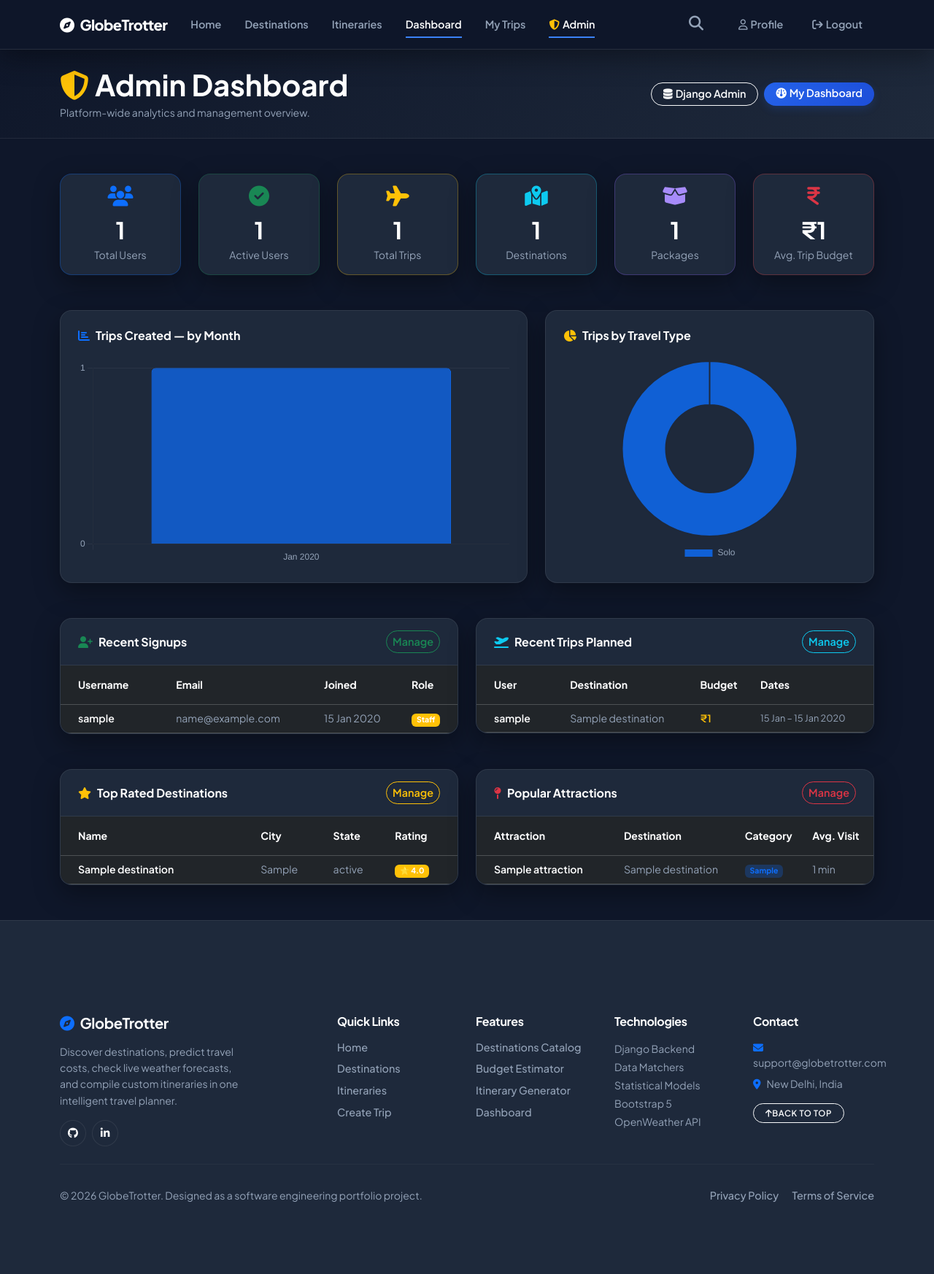
After one commit to dharmik7080/TravelWise, a Django app: page /dashboard/admin/ in a window 1280 px wide. The commit adds this page. Shown: the whole page at 73% size. Run offline with Django 5.2, Linux system fonts and the light colour scheme; a user stored in the database is signed in; tables that the repository leaves empty hold one stand-in row (values such as "Sample post"); some libraries are stand-ins or nearby versions.

Commit message:
feat: add custom staff-only Admin & Analytics Dashboard at /dashboard/admin/

```diff
--- /dev/null
+++ b/TravelPlanner/dashboard/templates/dashboard/admin_dashboard.html
@@ -0,0 +1,284 @@
+{% extends "base.html" %}
+{% load humanize %}
+
+{% block title %}Admin Dashboard | GlobeTrotter{% endblock %}
+
+{% block content %}
+<!-- Page Header -->
+<section class="py-4 border-bottom" style="background: linear-gradient(135deg, #0f172a 0%, #1e293b 100%);">
+    <div class="container">
+        <div class="d-flex align-items-center justify-content-between flex-wrap gap-3">
+            <div>
+                <h1 class="fw-bold text-white mb-1">
+                    <i class="fa-solid fa-shield-halved text-warning me-2"></i>Admin Dashboard
+                </h1>
+                <p class="text-secondary mb-0 small">Platform-wide analytics and management overview.</p>
+            </div>
+            <div class="d-flex gap-2 flex-wrap">
+                <a href="/admin/" class="btn btn-outline-light btn-sm px-3">
+                    <i class="fa-solid fa-database me-1"></i>Django Admin
+                </a>
+                <a href="{% url 'dashboard:index' %}" class="btn btn-primary btn-sm px-3">
+                    <i class="fa-solid fa-gauge me-1"></i>My Dashboard
+                </a>
+            </div>
+        </div>
+    </div>
+</section>
+
+<div class="container py-5">
+
+    <!-- STAT CARDS -->
+    <div class="row g-4 mb-5">
+        <div class="col-6 col-lg-2">
+            <div class="card border-0 rounded-4 h-100 text-center p-3" style="background:rgba(13,110,253,0.12); border: 1px solid rgba(13,110,253,0.3) !important;">
+                <i class="fa-solid fa-users fs-3 text-primary mb-2"></i>
+                <div class="fs-2 fw-bold text-white">{{ total_users }}</div>
+                <div class="text-secondary small">Total Users</div>
+            </div>
+        </div>
+        <div class="col-6 col-lg-2">
+            <div class="card border-0 rounded-4 h-100 text-center p-3" style="background:rgba(25,135,84,0.12); border: 1px solid rgba(25,135,84,0.3) !important;">
+                <i class="fa-solid fa-circle-check fs-3 text-success mb-2"></i>
+                <div class="fs-2 fw-bold text-white">{{ active_users }}</div>
+                <div class="text-secondary small">Active Users</div>
+            </div>
+        </div>
+        <div class="col-6 col-lg-2">
+            <div class="card border-0 rounded-4 h-100 text-center p-3" style="background:rgba(255,193,7,0.12); border: 1px solid rgba(255,193,7,0.3) !important;">
+                <i class="fa-solid fa-plane fs-3 text-warning mb-2"></i>
+                <div class="fs-2 fw-bold text-white">{{ total_trips }}</div>
+                <div class="text-secondary small">Total Trips</div>
+            </div>
+        </div>
+        <div class="col-6 col-lg-2">
+            <div class="card border-0 rounded-4 h-100 text-center p-3" style="background:rgba(13,202,240,0.12); border: 1px solid rgba(13,202,240,0.3) !important;">
+                <i class="fa-solid fa-map-location-dot fs-3 text-info mb-2"></i>
+                <div class="fs-2 fw-bold text-white">{{ total_destinations }}</div>
+                <div class="text-secondary small">Destinations</div>
+            </div>
+        </div>
+        <div class="col-6 col-lg-2">
+            <div class="card border-0 rounded-4 h-100 text-center p-3" style="background:rgba(139,92,246,0.12); border: 1px solid rgba(139,92,246,0.3) !important;">
+                <i class="fa-solid fa-box-open fs-3 mb-2" style="color:#a78bfa;"></i>
+                <div class="fs-2 fw-bold text-white">{{ total_packages }}</div>
+                <div class="text-secondary small">Packages</div>
+            </div>
+        </div>
+        <div class="col-6 col-lg-2">
+            <div class="card border-0 rounded-4 h-100 text-center p-3" style="background:rgba(239,68,68,0.12); border: 1px solid rgba(239,68,68,0.3) !important;">
+                <i class="fa-solid fa-indian-rupee-sign fs-3 text-danger mb-2"></i>
+                <div class="fs-2 fw-bold text-white">&#8377;{{ avg_budget|floatformat:0|intcomma }}</div>
+                <div class="text-secondary small">Avg. Trip Budget</div>
+            </div>
+        </div>
+    </div>
+
+    <!-- CHARTS -->
+    <div class="row g-4 mb-5">
+        <div class="col-lg-7">
+            <div class="card border-0 rounded-4 p-4 h-100" style="background:#1e293b;">
+                <h6 class="fw-bold text-white mb-4">
+                    <i class="fa-solid fa-chart-bar text-primary me-2"></i>Trips Created — by Month
+                </h6>
+                <canvas id="tripsMonthChart" style="max-height:280px;"></canvas>
+            </div>
+        </div>
+        <div class="col-lg-5">
+            <div class="card border-0 rounded-4 p-4 h-100" style="background:#1e293b;">
+                <h6 class="fw-bold text-white mb-4">
+                    <i class="fa-solid fa-chart-pie text-warning me-2"></i>Trips by Travel Type
+                </h6>
+                <canvas id="travelTypeChart" style="max-height:280px;"></canvas>
+            </div>
+        </div>
+    </div>
+
+    <!-- RECENT USERS & TRIPS -->
+    <div class="row g-4 mb-5">
+        <!-- Recent Signups -->
+        <div class="col-lg-6">
+            <div class="card border-0 rounded-4 overflow-hidden" style="background:#1e293b;">
+                <div class="px-4 py-3 border-bottom border-secondary border-opacity-25 d-flex align-items-center justify-content-between">
+                    <h6 class="fw-bold text-white mb-0"><i class="fa-solid fa-user-plus text-success me-2"></i>Recent Signups</h6>
+                    <a href="/admin/auth/user/" class="btn btn-outline-success btn-sm">Manage</a>
+                </div>
+                <div class="table-responsive">
+                    <table class="table table-dark table-hover mb-0 align-middle" style="font-size:.88rem;">
+                        <thead><tr class="text-secondary">
+                            <th class="px-4 py-3">Username</th>
+                            <th class="py-3">Email</th>
+                            <th class="py-3">Joined</th>
+                            <th class="py-3">Role</th>
+                        </tr></thead>
+                        <tbody>
+                            {% for u in recent_users %}
+                            <tr>
+                                <td class="px-4 fw-semibold text-white">{{ u.username }}</td>
+                                <td class="text-secondary">{{ u.email|default:"—" }}</td>
+                                <td class="text-secondary">{{ u.date_joined|date:"d M Y" }}</td>
+                                <td>{% if u.is_staff %}<span class="badge bg-warning text-dark">Staff</span>{% else %}<span class="badge bg-secondary">User</span>{% endif %}</td>
+                            </tr>
+                            {% empty %}
+                            <tr><td colspan="4" class="text-secondary text-center py-4">No users found.</td></tr>
+                            {% endfor %}
+                        </tbody>
+                    </table>
+                </div>
+            </div>
+        </div>
+
+        <!-- Recent Trips -->
+        <div class="col-lg-6">
+            <div class="card border-0 rounded-4 overflow-hidden" style="background:#1e293b;">
+                <div class="px-4 py-3 border-bottom border-secondary border-opacity-25 d-flex align-items-center justify-content-between">
+                    <h6 class="fw-bold text-white mb-0"><i class="fa-solid fa-plane-departure text-info me-2"></i>Recent Trips Planned</h6>
+                    <a href="/admin/trips/trip/" class="btn btn-outline-info btn-sm">Manage</a>
+                </div>
+                <div class="table-responsive">
+                    <table class="table table-dark table-hover mb-0 align-middle" style="font-size:.88rem;">
+                        <thead><tr class="text-secondary">
+                            <th class="px-4 py-3">User</th>
+                            <th class="py-3">Destination</th>
+                            <th class="py-3">Budget</th>
+                            <th class="py-3">Dates</th>
+                        </tr></thead>
+                        <tbody>
+                            {% for trip in recent_trips %}
+                            <tr>
+                                <td class="px-4 fw-semibold text-white">{{ trip.user.username }}</td>
+                                <td class="text-secondary">{{ trip.destination.destination_name }}</td>
+                                <td class="text-warning fw-semibold">&#8377;{{ trip.budget|floatformat:0|intcomma }}</td>
+                                <td class="text-secondary" style="font-size:.8rem;">{{ trip.start_date|date:"d M" }} – {{ trip.end_date|date:"d M Y" }}</td>
+                            </tr>
+                            {% empty %}
+                            <tr><td colspan="4" class="text-secondary text-center py-4">No trips found.</td></tr>
+                            {% endfor %}
+                        </tbody>
+                    </table>
+                </div>
+            </div>
+        </div>
+    </div>
+
+    <!-- TOP DESTINATIONS & ATTRACTIONS -->
+    <div class="row g-4">
+        <!-- Top Destinations -->
+        <div class="col-lg-6">
+            <div class="card border-0 rounded-4 overflow-hidden" style="background:#1e293b;">
+                <div class="px-4 py-3 border-bottom border-secondary border-opacity-25 d-flex align-items-center justify-content-between">
+                    <h6 class="fw-bold text-white mb-0"><i class="fa-solid fa-star text-warning me-2"></i>Top Rated Destinations</h6>
+                    <a href="/admin/destinations/destination/" class="btn btn-outline-warning btn-sm">Manage</a>
+                </div>
+                <div class="table-responsive">
+                    <table class="table table-dark table-hover mb-0 align-middle" style="font-size:.88rem;">
+                        <thead><tr class="text-secondary">
+                            <th class="px-4 py-3">Name</th>
+                            <th class="py-3">City</th>
+                            <th class="py-3">State</th>
+                            <th class="py-3">Rating</th>
+                        </tr></thead>
+                        <tbody>
+                            {% for dest in top_destinations %}
+                            <tr>
+                                <td class="px-4 fw-semibold text-white">{{ dest.destination_name }}</td>
+                                <td class="text-secondary">{{ dest.city }}</td>
+                                <td class="text-secondary">{{ dest.state }}</td>
+                                <td><span class="badge bg-warning text-dark fw-bold">&#11088; {{ dest.average_rating|floatformat:1 }}</span></td>
+                            </tr>
+                            {% empty %}
+                            <tr><td colspan="4" class="text-secondary text-center py-4">No destinations found.</td></tr>
+                            {% endfor %}
+                        </tbody>
+                    </table>
+                </div>
+            </div>
+        </div>
+
+        <!-- Top Attractions -->
+        <div class="col-lg-6">
+            <div class="card border-0 rounded-4 overflow-hidden" style="background:#1e293b;">
+                <div class="px-4 py-3 border-bottom border-secondary border-opacity-25 d-flex align-items-center justify-content-between">
+                    <h6 class="fw-bold text-white mb-0"><i class="fa-solid fa-map-pin text-danger me-2"></i>Popular Attractions</h6>
+                    <a href="/admin/attractions/attraction/" class="btn btn-outline-danger btn-sm">Manage</a>
+                </div>
+                <div class="table-responsive">
+                    <table class="table table-dark table-hover mb-0 align-middle" style="font-size:.88rem;">
+                        <thead><tr class="text-secondary">
+                            <th class="px-4 py-3">Attraction</th>
+                            <th class="py-3">Destination</th>
+                            <th class="py-3">Category</th>
+                            <th class="py-3">Avg. Visit</th>
+                        </tr></thead>
+                        <tbody>
+                            {% for attr in top_attractions %}
+                            <tr>
+                                <td class="px-4 fw-semibold text-white">{{ attr.attraction_name }}</td>
+                                <td class="text-secondary">{{ attr.destination.destination_name }}</td>
+                                <td><span class="badge bg-primary bg-opacity-25 text-primary">{{ attr.category }}</span></td>
+                                <td class="text-secondary">{{ attr.average_visit_time }} min</td>
+                            </tr>
+                            {% empty %}
+                            <tr><td colspan="4" class="text-secondary text-center py-4">No attractions found.</td></tr>
+                            {% endfor %}
+                        </tbody>
+                    </table>
+                </div>
+            </div>
+        </div>
+    </div>
+
+</div>
+{% endblock %}
+
+{% block extra_js %}
+<script src="https://cdn.jsdelivr.net/npm/chart.js@4.4.0/dist/chart.umd.min.js"></script>
+<script>
+    const monthCtx = document.getElementById('tripsMonthChart').getContext('2d');
+    new Chart(monthCtx, {
+        type: 'bar',
+        data: {
+            labels: {{ chart_months|safe }},
+            datasets: [{
+                label: 'Trips',
+                data: {{ chart_counts|safe }},
+                backgroundColor: 'rgba(13,110,253,0.7)',
+                borderColor: '#0d6efd',
+                borderWidth: 1,
+                borderRadius: 6
+            }]
+        },
+        options: {
+            responsive: true,
+            plugins: { legend: { display: false } },
+            scales: {
+                x: { ticks: { color: '#94a3b8' }, grid: { color: 'rgba(255,255,255,0.05)' } },
+                y: { ticks: { color: '#94a3b8', stepSize: 1 }, grid: { color: 'rgba(255,255,255,0.05)' }, beginAtZero: true }
+            }
+        }
+    });
+
+    const typeCtx = document.getElementById('travelTypeChart').getContext('2d');
+    new Chart(typeCtx, {
+        type: 'doughnut',
+        data: {
+            labels: {{ travel_type_labels|safe }},
+            datasets: [{
+                data: {{ travel_type_counts|safe }},
+                backgroundColor: [
+                    'rgba(13,110,253,0.8)', 'rgba(25,135,84,0.8)', 'rgba(255,193,7,0.8)',
+                    'rgba(13,202,240,0.8)', 'rgba(139,92,246,0.8)', 'rgba(239,68,68,0.8)'
+                ],
+                borderWidth: 2,
+                borderColor: '#1e293b'
+            }]
+        },
+        options: {
+            responsive: true,
+            plugins: {
+                legend: { position: 'bottom', labels: { color: '#94a3b8', padding: 16, font: { size: 12 } } }
+            }
+        }
+    });
+</script>
+{% endblock %}
--- a/TravelPlanner/dashboard/urls.py
+++ b/TravelPlanner/dashboard/urls.py
@@ -1,9 +1,10 @@
 from django.urls import path
-from .views import DashboardIndexView, PredictionsView
+from .views import DashboardIndexView, PredictionsView, AdminDashboardView
 
 app_name = 'dashboard'
 
 urlpatterns = [
     path('', DashboardIndexView.as_view(), name='index'),
     path('predictions/', PredictionsView.as_view(), name='predictions'),
+    path('admin/', AdminDashboardView.as_view(), name='admin_dashboard'),
 ]
--- a/TravelPlanner/dashboard/views.py
+++ b/TravelPlanner/dashboard/views.py
@@ -223,6 +223,95 @@ class PredictionsView(LoginRequiredMixin, TemplateView):
     template_name = 'dashboard/predictions.html'
 
 
+class AdminDashboardView(LoginRequiredMixin, TemplateView):
+    """
+    Custom staff-only Admin & Analytics Dashboard.
+    Displays platform-wide statistics, user lists, recent trips,
+    and top destinations — all themed to match the site's dark UI.
+    Only accessible to staff/superuser accounts.
+    """
+    template_name = 'dashboard/admin_dashboard.html'
+
+    def dispatch(self, request, *args, **kwargs):
+        """Restrict access to staff users only; redirect others to user dashboard."""
+        from django.http import HttpResponseForbidden
+        if not request.user.is_authenticated:
+            from django.contrib.auth.views import redirect_to_login
+            return redirect_to_login(request.get_full_path())
+        if not request.user.is_staff:
+            return HttpResponseForbidden(
+                "<h2>403 – Access Denied</h2><p>This page is only accessible to staff administrators.</p>"
+            )
+        return super().dispatch(request, *args, **kwargs)
+
+    def get_context_data(self, **kwargs):
+        context = super().get_context_data(**kwargs)
+
+        from django.contrib.auth import get_user_model
+        from django.db.models import Count, Avg
+        from django.db.models.functions import TruncMonth
+        from destinations.models import Destination
+        from attractions.models import Attraction
+        from packages.models import Package
+
+        User = get_user_model()
+
+        # --- Platform-wide counts ---
+        context['total_users'] = User.objects.count()
+        context['total_destinations'] = Destination.objects.count()
+        context['total_trips'] = Trip.objects.count()
+        context['total_packages'] = Package.objects.count()
+        context['total_attractions'] = Attraction.objects.count()
+        context['active_users'] = User.objects.filter(is_active=True).count()
+
+        # --- Recent 10 signups ---
+        context['recent_users'] = User.objects.order_by('-date_joined')[:10]
+
+        # --- Recent 10 trips across all users ---
+        context['recent_trips'] = (
+            Trip.objects.select_related('user', 'destination')
+            .order_by('-created_at')[:10]
+        )
+
+        # --- Top 5 destinations by average rating ---
+        context['top_destinations'] = (
+            Destination.objects.order_by('-average_rating')[:5]
+        )
+
+        # --- Top 5 attractions by average visit time ---
+        context['top_attractions'] = (
+            Attraction.objects.select_related('destination')
+            .order_by('-average_visit_time')[:5]
+        )
+
+        # --- Monthly trip creation counts for Chart.js ---
+        monthly_data = (
+            Trip.objects.annotate(month=TruncMonth('created_at'))
+            .values('month')
+            .annotate(count=Count('id'))
+            .order_by('month')
+        )
+        context['chart_months'] = [
+            m['month'].strftime('%b %Y') for m in monthly_data
+        ]
+        context['chart_counts'] = [m['count'] for m in monthly_data]
+
+        # --- Average budget across all trips ---
+        avg = Trip.objects.aggregate(avg=Avg('budget'))['avg']
+        context['avg_budget'] = avg or 0
+
+        # --- Trips by travel type (for donut chart) ---
+        travel_type_data = (
+            Trip.objects.values('travel_type')
+            .annotate(count=Count('id'))
+            .order_by('-count')
+        )
+        context['travel_type_labels'] = [t['travel_type'] for t in travel_type_data]
+        context['travel_type_counts'] = [t['count'] for t in travel_type_data]
+
+        return context
+
+
 class UniversalSearchView(View):
     """
     Django View that queries the TMDB /search/multi endpoint.
--- a/TravelPlanner/templates/includes/navbar.html
+++ b/TravelPlanner/templates/includes/navbar.html
@@ -25,6 +25,13 @@
                 <li class="nav-item">
                     <a class="nav-link {% if '/trips/' in request.path %}active{% endif %}" href="{% url 'trips:index' %}">My Trips</a>
                 </li>
+                {% if user.is_staff %}
+                <li class="nav-item">
+                    <a class="nav-link {% if '/dashboard/admin/' in request.path %}active{% endif %}" href="{% url 'dashboard:admin_dashboard' %}">
+                        <i class="fa-solid fa-shield-halved me-1 text-warning"></i>Admin
+                    </a>
+                </li>
+                {% endif %}
                 {% endif %}
             </ul>
             <ul class="navbar-nav align-items-lg-center">
```
